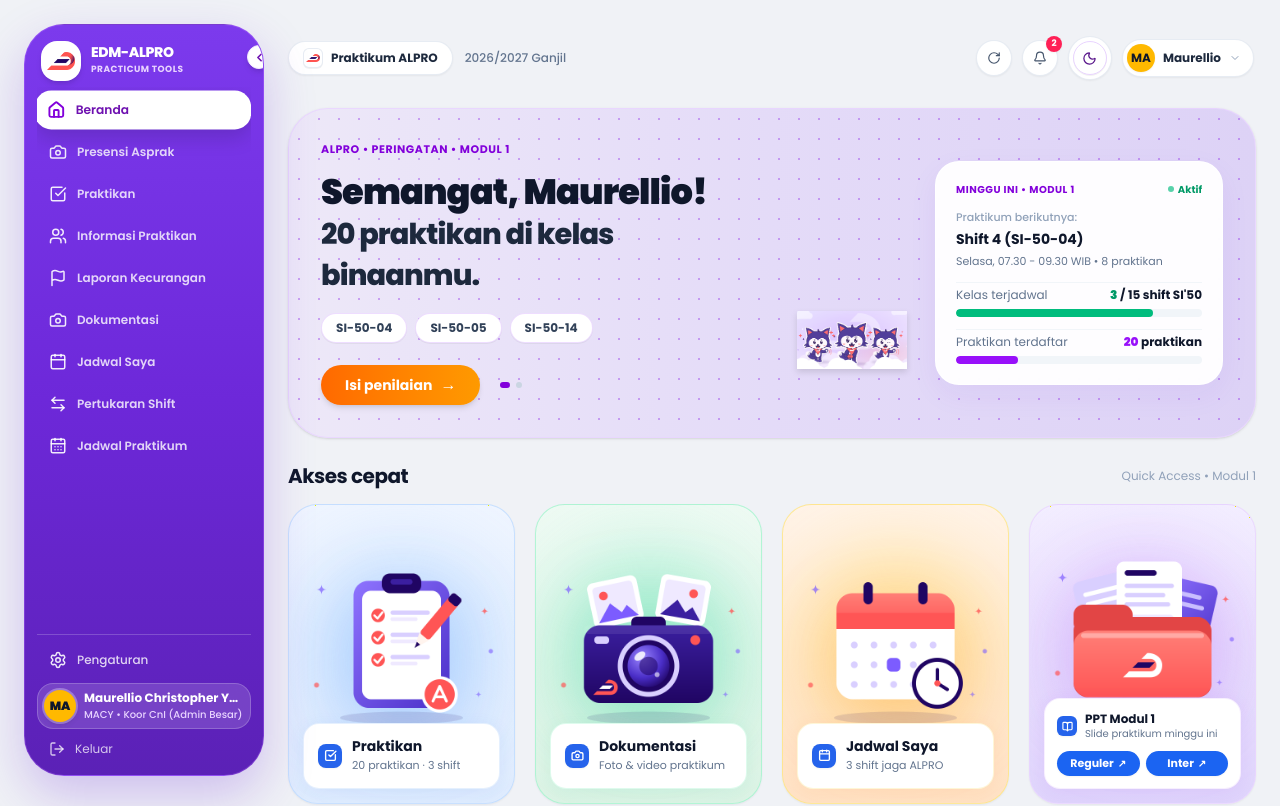
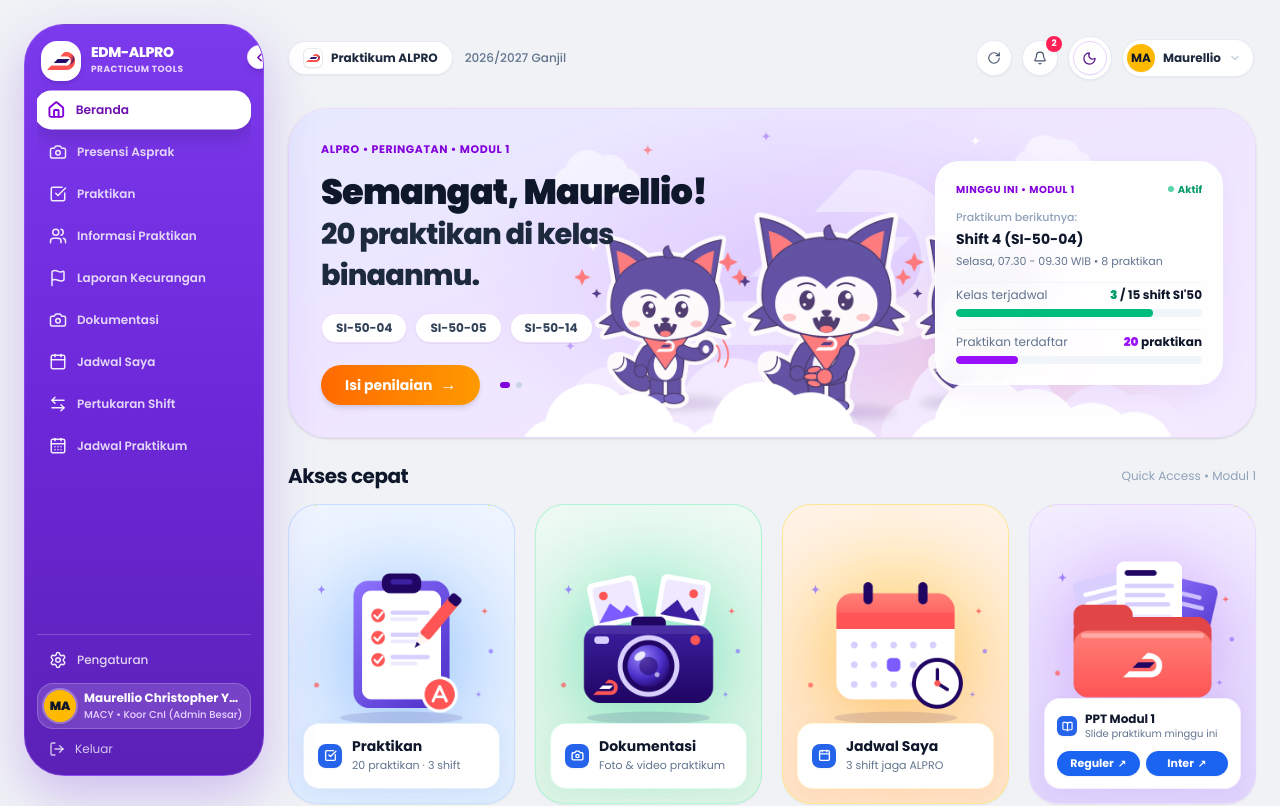
Before and after one commit to MaurellioChristopher/alpropraktikum, a Next.js app: page /dashboard/assistant in a window 1280 px wide. Shown: the top 806 px of the page. Built offline with nearby package versions, Linux system fonts and the light colour scheme.

Commit message:
fix: hero banner use full panoramic bg image instead of separate mascot cutout element

```diff
--- a/src/app/dashboard/assistant/page.tsx
+++ b/src/app/dashboard/assistant/page.tsx
@@ -711,10 +711,19 @@ export default function AssistantDashboard() {
           <div className="space-y-6">
 
             {/* HERO GREETING BANNER WITH OFFICIAL EDM 3 MASCOTS */}
-            <div className="relative rounded-[2.5rem] border border-purple-200/80 dark:border-purple-900/40 p-5 sm:p-7 lg:p-8 shadow-sm overflow-hidden flex flex-col lg:flex-row lg:items-center justify-between gap-5 bg-gradient-to-r from-[#EDE8F8] via-[#E4DBF8] to-[#DDD2F6] dark:from-[#1E0E38] dark:via-[#16082C] dark:to-[#0E041C] transition-all">
-
-              {/* Subtle background decorative stars and soft clouds */}
-              <div className="absolute inset-0 z-0 pointer-events-none opacity-40 dark:opacity-20 bg-[radial-gradient(#9333ea_1px,transparent_1px)] [background-size:20px_20px]" />
+            <div className="relative rounded-[2.5rem] border border-purple-200/80 dark:border-purple-900/40 p-5 sm:p-7 lg:p-8 shadow-sm overflow-hidden flex flex-col lg:flex-row lg:items-center justify-between gap-5 min-h-[240px] transition-all">
+
+              {/* FULL PANORAMIC BACKGROUND — Hero_Background_EDM_3Maskot.png */}
+              <div className="absolute inset-0 z-0 pointer-events-none select-none">
+                <Image
+                  src="/images/hero-bg-edm-3maskot.png"
+                  alt="EDM Hero Background"
+                  fill
+                  priority
+                  className="object-cover object-center"
+                />
+                <div className="absolute inset-0 bg-white/10 dark:bg-[#0e071a]/55" />
+              </div>
 
               {/* Left Column: Greeting, Real SI'50 Class Chips & Action Button */}
               <div className="space-y-3.5 max-w-md relative z-10">
@@ -773,29 +782,8 @@ export default function AssistantDashboard() {
                 </div>
               </div>
 
-              {/* Center Column: Dedicated 3 Mascots Illustration - Sits cleanly between text & card without crashing */}
-              <div className="hidden lg:flex items-end justify-center flex-1 h-full min-h-[160px] pointer-events-none select-none px-2 -mb-8 z-10">
-                <Image
-                  src="/images/edm-3maskot-cutout.png"
-                  alt="EDM 3 Mascots"
-                  width={320}
-                  height={170}
-                  priority
-                  className="object-contain object-bottom drop-shadow-md max-h-[175px] w-auto transition-transform hover:scale-105"
-                />
-              </div>
-
-              {/* Mobile Mascot View (Cleanly positioned between text and card) */}
-              <div className="lg:hidden flex justify-center py-1 pointer-events-none select-none z-10">
-                <Image
-                  src="/images/edm-3maskot-cutout.png"
-                  alt="EDM 3 Mascots"
-                  width={240}
-                  height={130}
-                  priority
-                  className="object-contain drop-shadow-sm max-h-32 w-auto"
-                />
-              </div>
+              {/* Spacer — mascots visible through panoramic background image */}
+              <div className="hidden lg:block flex-1 min-h-[160px] pointer-events-none select-none" />
 
               {/* Right: Floating Status Card with Real Duty Telemetry */}
               <div className="relative z-10 w-full lg:w-72 rounded-3xl bg-white/95 dark:bg-[#120824]/90 backdrop-blur-md p-4 sm:p-5 border border-white/80 dark:border-purple-900/50 shadow-[0_10px_30px_rgba(109,40,217,0.06)] space-y-3 lg:self-center shrink-0">
```
